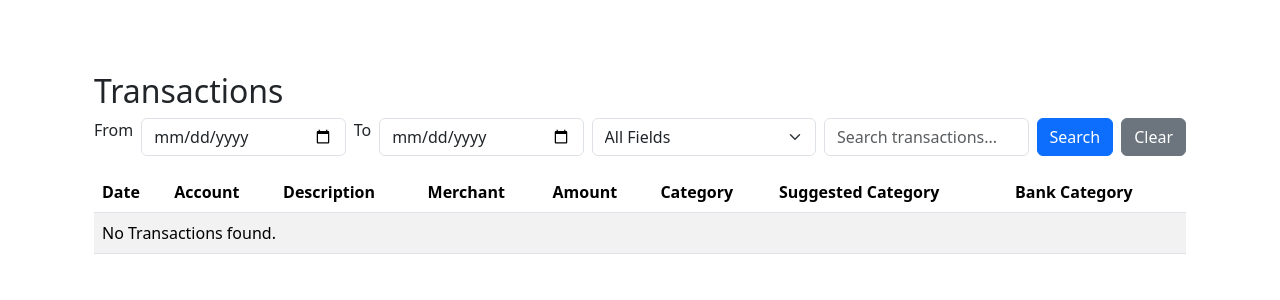
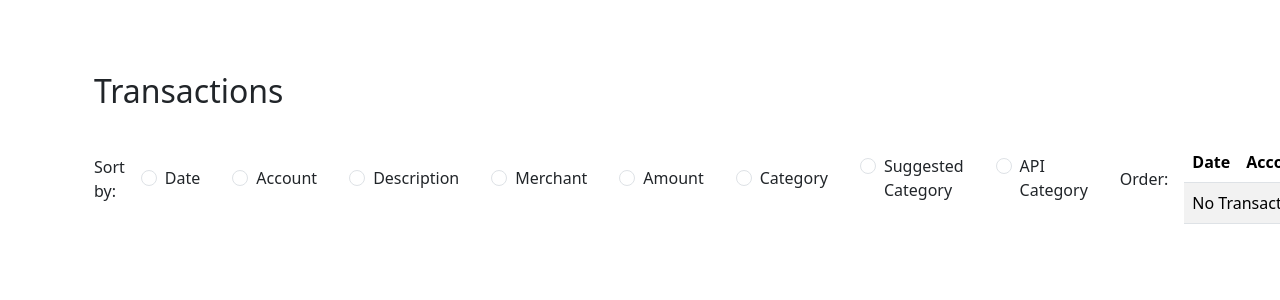
Before and after one commit to mil22156/finance-tool, a Flask app: template templates/transactions.html in a window 1280 px wide; the page is wider, and only the part inside the window is pictured. Shown: the part 66-366 px from the top of that part. Run offline with Flask 3, Linux system fonts and the light colour scheme; the template is opened without the code that fills it, so the values that code supplies are empty.

Commit message:
Rewrite transactions route with per-field filters and sort
Route: per-field filters (account, description, merchant, categories,
amount min/max, date range), sort/direction with whitelist, all values
passed back for sticky form. Template: sort radios in progress.

```diff
--- a/templates/transactions.html
+++ b/templates/transactions.html
@@ -7,25 +7,46 @@
     <div class="container mt-4">
         <h2>Transactions</h2>
         <!-- Form to select to the data to present-->
+        <!-- This form is to allow the user to filter and sort the data as desired -->
         <form method="GET" action="/transactions">
-            <div class="d-flex gap-2 mb-3">
-                <!-- Select Data For custom query. At this point you can just put in one search category at a time along with the date range-->
-                <label class="form-label mb-0">From</label>
-                <input type="date" name="date_from" class="form-control">
-                <label class="form-label mb-0">To</label>
-                <input type="date" name="date_to" class="form-control">
-                <select name="field" class="form-select">
-                    <option value="all">All Fields</option>
-                    <option value="description">Description</option>
-                    <option value="merchant">Merchant</option>
-                    <option value="category">Category</option>
-                    <option value="suggested_category">Suggested Category</option>
-                    <option value="api_category">Bank Category</option>
-                </select>
-                <input type="text" name="search" class="form-control" placeholder="Search transactions...">
-                <button type="submit" class="btn btn-primary">Search</button>
-                <a href="/transactions" class="btn btn-secondary">Clear</a>
-            </div>
+            <!-- row 1 sort controls and buttons-->
+            <div class="d-flex gap-3 mb-2 align-items-center">
+                Sort by:
+                <div class="form-check form-check-inline">
+                    <input class="form-check-input" type="radio" name="sort" id="date" value="date">
+                    <label class="form-check-label" for="date">Date</label>
+                </div>
+                 <div class="form-check form-check-inline">
+                    <input class="form-check-input" type="radio" name="sort" id="account" value="account">
+                    <label class="form-check-label" for="account">Account</label>
+                </div>
+                <div class="form-check form-check-inline">
+                    <input class="form-check-input" type="radio" name="sort" id="description" value="description">
+                    <label class="form-check-label" for="description">Description</label>
+                </div>
+                <div class="form-check form-check-inline">
+                    <input class="form-check-input" type="radio" name="sort" id="merchant" value="merchant">
+                    <label class="form-check-label" for="merchant">Merchant</label>
+                </div>
+                <div class="form-check form-check-inline">
+                    <input class="form-check-input" type="radio" name="sort" id="amount" value="amount">
+                    <label class="form-check-label" for="amount">Amount</label>
+                </div>
+                <div class="form-check form-check-inline">
+                    <input class="form-check-input" type="radio" name="sort" id="category" value="category">
+                    <label class="form-check-label" for="category">Category</label>
+                </div>
+                <div class="form-check form-check-inline">
+                    <input class="form-check-input" type="radio" name="sort" id="suggested_category" value="suggested_category">
+                    <label class="form-check-label" for="suggested_category">Suggested Category</label>
+                </div>
+                <div class="form-check form-check-inline">
+                    <input class="form-check-input" type="radio" name="sort" id="api_category" value="api_category">
+                    <label class="form-check-label" for="api_category">API Category</label>
+                </div>
+
+                Order:
+
         </form>
         <table class="table table-striped">
             <thead>
```
Also changed, not shown: AI_JOURNAL.md (+18 -0 lines), PROJECT_LOG.md (+16 -0 lines), routes/transactions.py (+79 -29 lines).
